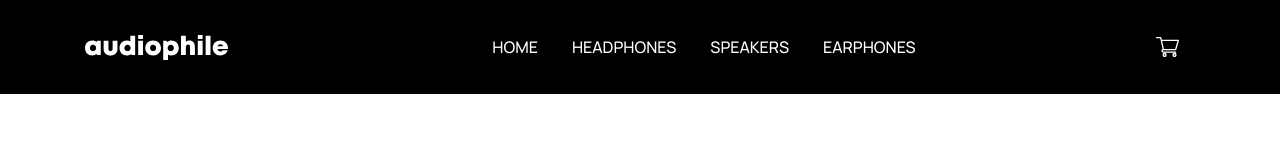
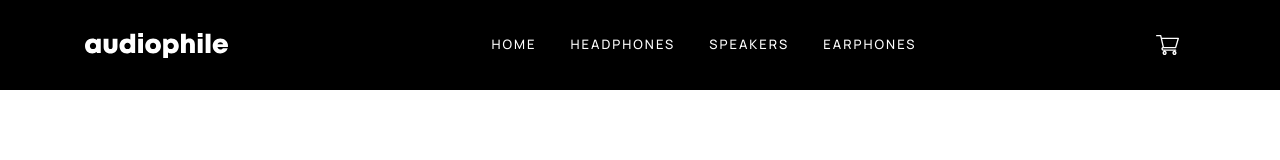
Before and after one commit to sheriallisdev/audiophile-next, a Next.js app: page / in a window 1280 px wide. Shown: the top 160 px of the page. Built offline with nearby package versions, Linux system fonts and the light colour scheme.

Commit message:
Adjust navLink font-size and letter-spacing

```diff
--- a/src/components/common/Navbar/NavLinks.module.scss
+++ b/src/components/common/Navbar/NavLinks.module.scss
@@ -17,6 +17,8 @@
   text-transform: uppercase;
   margin-left: 2.125rem;
   padding-inline-start: 0;
+  font-size: 0.8125rem;
+  letter-spacing: 2px;
 
   &:first-child {
     margin-left: 0;
```
